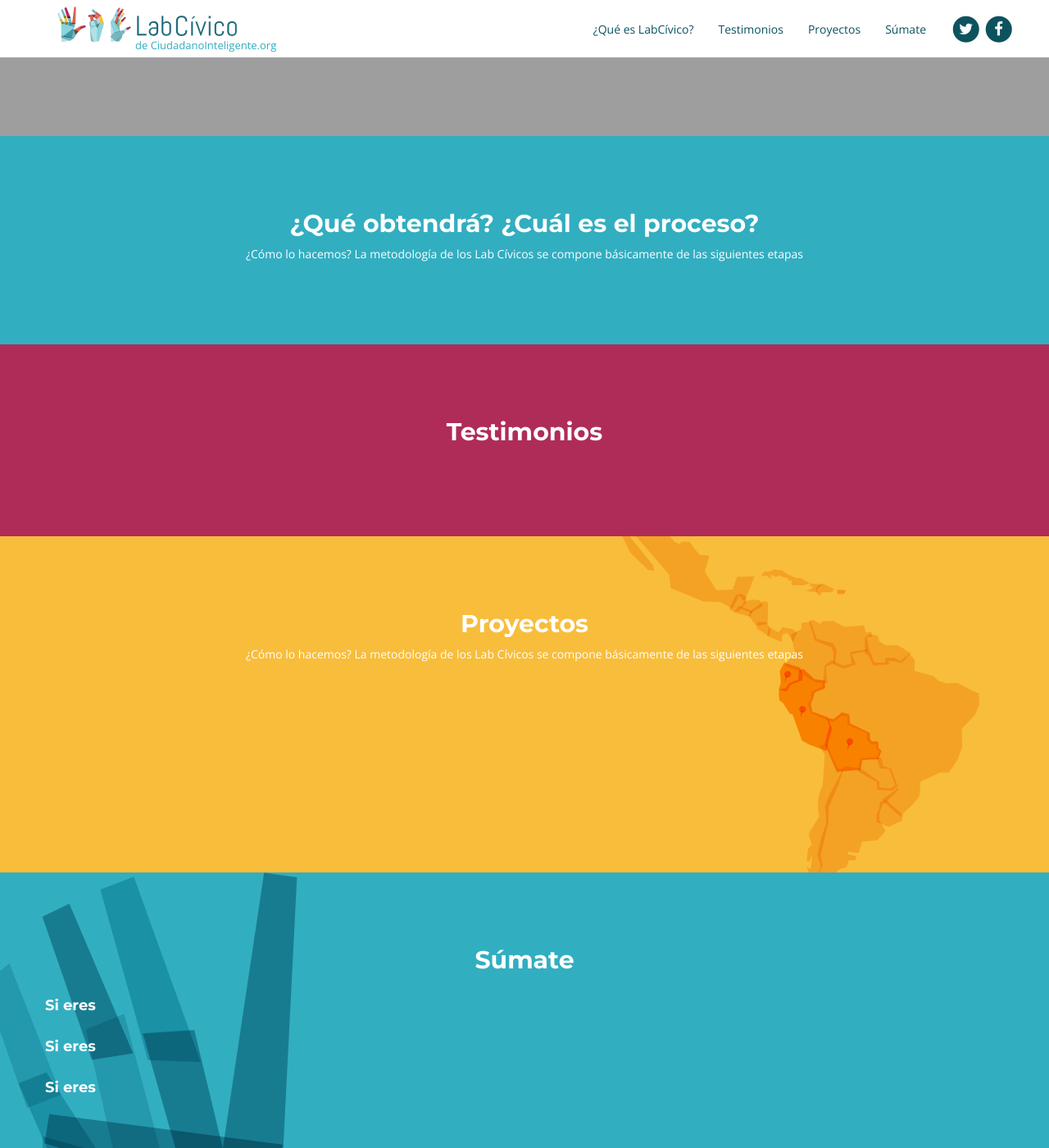
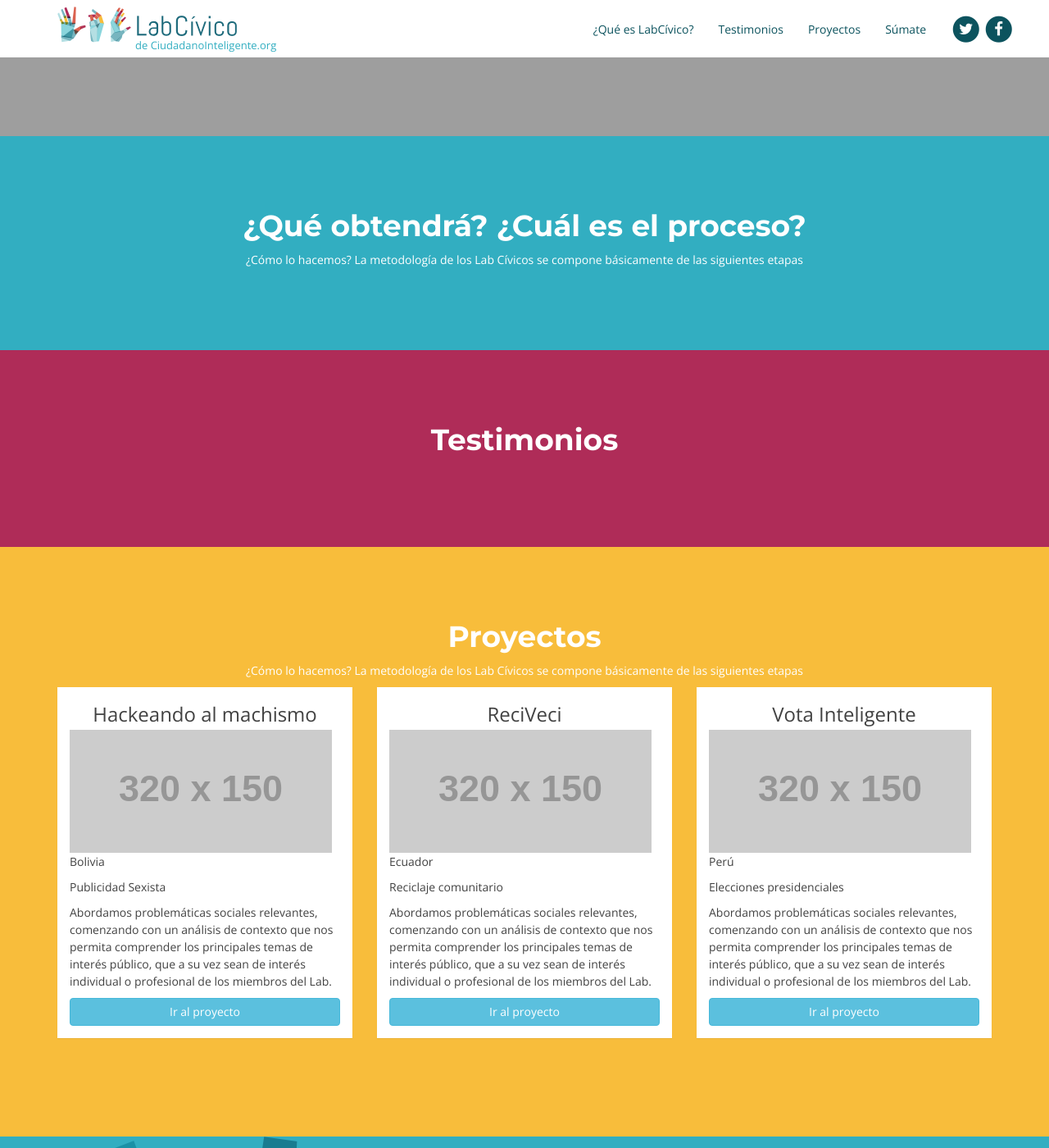
Before and after one commit to ciudadanointeligente/br.labcivico.org.github.io, a Jekyll site: the page built from index.html, in a window 1280 px wide and 1400 px high, scrolled down 644 px. Shown: the whole window at 82% size. Built offline with Jekyll 4.4.1, drawn with Linux system fonts in a browser that asks for light colours; nearby versions of some CDN libraries; comment, search, counter and statistics services are not loaded.

Commit message:
Add cards to projects in home

```diff
--- a/_sass/_base.scss
+++ b/_sass/_base.scss
@@ -207,32 +207,42 @@ a .fa-chevron-down:hover {
 h1{
     font-family: 'Montserrat', sans-serif;
     font-weight: 700;
-    font-size: 38px;
+    font-size: 40px;
 }
 h2{
     font-family: 'Montserrat', sans-serif;
     font-weight: 700;
-    font-size: 30px;
+    font-size: 36px;
 }
 h3{
     font-family: 'Montserrat', sans-serif;
     font-weight: 700;
-    font-size: 18px;
+    font-size: 30px;
 }
 
 h4{
     font-family: 'Open Sans', sans-serif;
-    font-size: 40px;
-    font-weight: 700;
+    font-size: 24px;
+    font-weight: 400;
     line-height: 0.7;
 }
 
 h5{
     font-family: 'Open Sans', sans-serif;
-    font-size: 40px;
-    font-weight: 300;
+    font-size: 20px;
+    font-weight: 400;
     line-height: 0.7;
 }
+
+/*PANELS*/
+
+.panel{
+  color: $grey;
+  padding: 15px;
+  border: none;
+  border-radius: 0;
+}
+
 
 /*FORM*/
 .form-control{
--- a/index.html
+++ b/index.html
@@ -44,24 +44,58 @@ layout: default
     </div>
   </section>
 
-  <section class="container-yellow map">
+  <section class="container-yellow">
     <div class="container">
       <h2 class="text-center">Proyectos</h2>
       <div class="bajada text-center">
         <p>¿Cómo lo hacemos? La metodología de los Lab Cívicos se compone básicamente de las siguientes etapas</p>
       </div>
       <div class="row">
-                {% for project in site.projectscards %}
+          <div class="col-md-4">
+              <div class="panel panel-default">
+                <h4 class="text-center">Hackeando al machismo</h4>
+                <img src="//placehold.it/320x150">
+                <p>Bolivia</p>
+                <p>Publicidad Sexista</p>
+                <p>Abordamos problemáticas sociales relevantes, comenzando con un análisis de contexto que nos permita comprender los principales temas de interés público, que a su vez sean de interés individual o profesional de los miembros del Lab.</p>
+                <a class="btn btn-info center-block" href="#" role="button">Ir al proyecto</a>
+              </div>
+          </div>
 
-        <div class="col-md-4">
-            <div class="panel panel-default">
-              <h4>{{project.title}}</h4>
-              <p>{{project.country}}</p>
-              <p>{{project.theme}}</p>
-              <p>{{project.content}}</p>
-            </div>
-        </div>
-          {% endfor %}
+          <div class="col-md-4">
+              <div class="panel panel-default">
+                <h4 class="text-center">ReciVeci</h4>
+                <img src="//placehold.it/320x150">
+                <p>Ecuador</p>
+                <p>Reciclaje comunitario</p>
+                <p>Abordamos problemáticas sociales relevantes, comenzando con un análisis de contexto que nos permita comprender los principales temas de interés público, que a su vez sean de interés individual o profesional de los miembros del Lab.</p>
+                <a class="btn btn-info center-block" href="#" role="button">Ir al proyecto</a>
+              </div>
+          </div>
+
+          <div class="col-md-4">
+              <div class="panel panel-default">
+                <h4 class="text-center">Vota Inteligente</h4>
+                <img src="//placehold.it/320x150">
+                <p>Perú</p>
+                <p>Elecciones presidenciales</p>
+                <p>Abordamos problemáticas sociales relevantes, comenzando con un análisis de contexto que nos permita comprender los principales temas de interés público, que a su vez sean de interés individual o profesional de los miembros del Lab.</p>
+                <a class="btn btn-info center-block" href="#" role="button">Ir al proyecto</a>
+              </div>
+          </div>
+      <!--
+          {% for card in site.projectscards %}
+          <div class="col-md-4">
+              <div class="panel panel-default">
+                <h4 class="text-center">{{card.title}}</h4>
+                {{card.image}}
+                <p>{{card.country}}</p>
+                <p>{{card.theme}}</p>
+                <p>{{card.content}}</p>
+                <a class="btn btn-info center-block" href="#" role="button">Ir al proyecto</a>
+              </div>
+          </div>
+        {% endfor %} -->
 
       </div>
     </div>
```
Also changed, not shown: _projectscards/project_01.md (renamed from _projectscards/card_01.md, +2 -2 lines), _projectscards/project_02.md (+1 -1 lines), _layouts/card.html (added), _layouts/project.html (deleted).
